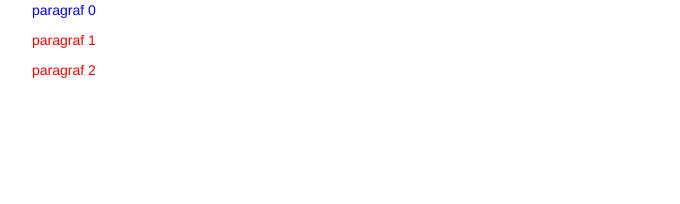
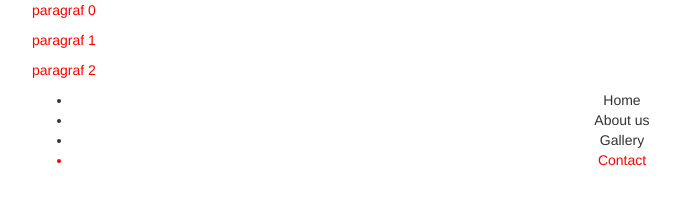
Before and after one commit to maciekmacku/zadanie_10_2, a plain HTML site: page index.html in a window 1280 px wide. Shown: the whole page, without its empty margins (38-718 px from the left). Drawn offline with nearby package versions, Linux system fonts and the light colour scheme.

Commit message:
added functions to scripts

```diff
--- a/index.html
+++ b/index.html
@@ -14,6 +14,16 @@
 			<p>Lorem ipsum dolor sit amet, consectetur adipisicing elit. Mollitia nisi veniam in, sint, reprehenderit quidem rem quis, vero autem maiores magnam, dolorem non nobis animi eos a. Adipisci, voluptates, tempora.</p>
 			<p>Lorem ipsum dolor sit amet, consectetur adipisicing elit. Mollitia nisi veniam in, sint, reprehenderit quidem rem quis, vero autem maiores magnam, dolorem non nobis animi eos a. Adipisci, voluptates, tempora.</p>
 	  </div>
+	  <div class="container">
+		<nav>
+	  		<ul class="text-center">
+				<li>Home</li>
+				<li>About us</li>
+				<li>Gallery</li>
+				<li>Contact</li>
+			</ul>
+		</nav>
+	  </div>
 
 
 	  <script src="js/script.js"></script>
--- a/js/script.js
+++ b/js/script.js
@@ -14,5 +14,10 @@ $(function(){
 $(function(){
   $('p').each(function( index, elem ) {
     $( elem ).text('paragraf ' + index);
-  });
+  }) .css('color', 'red');
 });
+
+$(function(){
+  var li = $('nav').find('li').last();
+  li.css("color", "red");
+});
```
